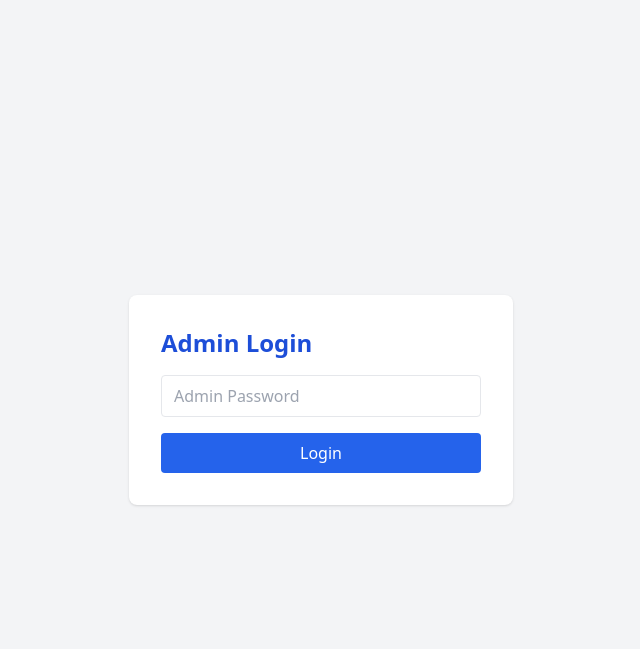
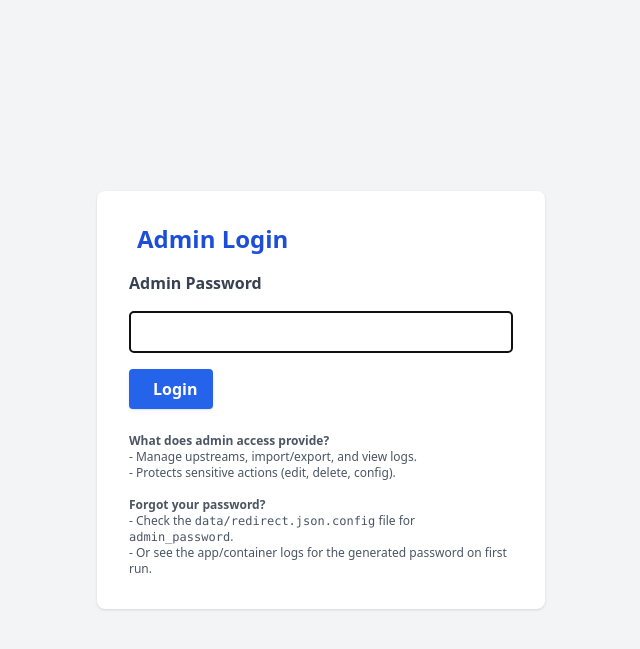
Before and after one commit to authoritydmc/r, a Flask app: page /admin-login in a window 1280 px wide. Shown: the top 649 px of the page, without its empty margins (319-959 px from the left). Run offline with Flask 3, Linux system fonts and the light colour scheme; some libraries are stand-ins or nearby versions.

Commit message:
Implement import/export functionality for redirect data; enhance admin login and navigation UI

```diff
--- a/app/routes.py
+++ b/app/routes.py
@@ -8,6 +8,9 @@ import os
 import requests
 from flask import Response
 import time
+from flask import send_file, make_response
+import io
+from flask import session as flask_session
 
 bp = Blueprint('main', __name__)
 
@@ -345,3 +348,43 @@ def admin_upstream_logs():
             return redirect(url_for('main.admin_login', next=request.path))
     logs = get_upstream_logs()
     return render_template('admin_upstream_logs.html', logs=logs)
+
+@bp.route('/admin/export-redirects')
+@login_required
+def admin_export_redirects():
+    db = get_db()
+    cursor = db.execute('PRAGMA table_info(redirects)')
+    columns = [row[1] for row in cursor.fetchall()]
+    cursor = db.execute(f'SELECT {", ".join(columns)} FROM redirects')
+    redirects = [dict(zip(columns, row)) for row in cursor.fetchall()]
+    buf = io.BytesIO(json.dumps(redirects, indent=2).encode('utf-8'))
+    buf.seek(0)
+    return send_file(buf, mimetype='application/json', as_attachment=True, download_name='redirects.json')
+
+@bp.route('/admin/import-redirects', methods=['GET', 'POST'])
+@login_required
+def admin_import_redirects():
+    error = None
+    success = None
+    if request.method == 'POST':
+        file = request.files.get('file')
+        if file and file.filename.endswith('.json'):
+            try:
+                data = json.load(file)
+                if not isinstance(data, list):
+                    raise ValueError('JSON must be a list of redirect objects.')
+                db = get_db()
+                cursor = db.execute('PRAGMA table_info(redirects)')
+                columns = [row[1] for row in cursor.fetchall()]
+                db.execute('DELETE FROM redirects')
+                for entry in data:
+                    values = [entry.get(col) for col in columns]
+                    placeholders = ','.join(['?'] * len(columns))
+                    db.execute(f'INSERT INTO redirects ({", ".join(columns)}) VALUES ({placeholders})', values)
+                db.commit()
+                success = 'Redirect data imported successfully.'
+            except Exception as e:
+                error = f'Import failed: {e}'
+        else:
+            error = 'Please upload a valid .json file.'
+    return render_template('admin_import_export.html', error=error, success=success, session=flask_session)
--- a/app/templates/admin_login.html
+++ b/app/templates/admin_login.html
@@ -1,2 +1,49 @@
 <!DOCTYPE html>
-<html lang="en"><head><meta charset="UTF-8"><meta name="viewport" content="width=device-width, initial-scale=1.0"><title>Admin Login</title><script src="https://cdn.tailwindcss.com"></script></head><body class="bg-gray-100 min-h-screen flex items-center justify-center"><div class="bg-white rounded-lg shadow p-8 w-full max-w-sm"><h2 class="text-2xl font-bold mb-4 text-blue-700">Admin Login</h2><form method="post" class="space-y-4"><input type="password" name="password" class="border rounded px-3 py-2 w-full" placeholder="Admin Password" required><button class="bg-blue-600 text-white px-4 py-2 rounded hover:bg-blue-700 w-full" type="submit">Login</button></form>{% if error %}<div class="text-red-600 mt-2">{{ error }}</div>{% endif %}</div></body></html>
+<html lang="en">
+<head>
+    <meta charset="UTF-8">
+    <meta name="viewport" content="width=device-width, initial-scale=1.0">
+    <title>{% block title %}Admin Login - URL Shortener/Redirector{% endblock %}</title>
+    <script src="https://cdn.tailwindcss.com"></script>
+</head>
+<body class="bg-gray-100 min-h-screen flex items-center justify-center">
+    {% block content %}
+    <div class="max-w-md mx-auto my-16 bg-white dark:bg-gray-900 rounded-lg shadow p-8">
+        <h2 class="text-2xl font-bold mb-4 text-blue-700 dark:text-blue-300 flex items-center gap-2">
+            <i class="fa-solid fa-user-shield"></i> Admin Login
+        </h2>
+        {% if session.admin_logged_in %}
+        <div class="bg-green-100 border border-green-300 text-green-800 dark:bg-green-900 dark:border-green-700 dark:text-green-200 px-4 py-2 rounded mb-4 flex items-center gap-2">
+            <i class="fa-solid fa-circle-check"></i> You are already logged in as admin.
+            <a href="/logout" class="ml-auto bg-red-600 text-white px-3 py-1 rounded hover:bg-red-700 font-semibold flex items-center gap-2">
+                <i class="fa-solid fa-right-from-bracket"></i> Logout
+            </a>
+        </div>
+        <div class="text-gray-700 dark:text-gray-200 mb-4">You can now access all admin features from the navigation bar above.</div>
+        {% else %}
+        {% if error %}
+        <div class="bg-red-100 border border-red-300 text-red-800 dark:bg-red-900 dark:border-red-700 dark:text-red-200 px-4 py-2 rounded mb-4 flex items-center gap-2">
+            <i class="fa-solid fa-triangle-exclamation"></i> {{ error }}
+        </div>
+        {% endif %}
+        <form method="post" class="space-y-4">
+            <label class="block font-semibold mb-1 text-gray-700 dark:text-gray-200">Admin Password</label>
+            <input type="password" name="password" class="block w-full border rounded px-3 py-2 bg-white dark:bg-gray-800 text-gray-900 dark:text-gray-100" required autofocus>
+            <button type="submit" class="bg-blue-600 text-white px-4 py-2 rounded hover:bg-blue-700 font-semibold shadow flex items-center gap-2">
+                <i class="fa-solid fa-user-shield"></i> Login
+            </button>
+        </form>
+        <div class="mt-6 text-xs text-gray-600 dark:text-gray-300">
+            <b>What does admin access provide?</b><br>
+            - Manage upstreams, import/export, and view logs.<br>
+            - Protects sensitive actions (edit, delete, config).<br>
+            <br>
+            <b>Forgot your password?</b><br>
+            - Check the <span class="font-mono">data/redirect.json.config</span> file for <span class="font-mono">admin_password</span>.<br>
+            - Or see the app/container logs for the generated password on first run.
+        </div>
+        {% endif %}
+    </div>
+    {% endblock %}
+</body>
+</html>
```
Also changed, not shown: app/templates/admin_import_export.html (added, +34 -0 lines), app/templates/base.html (+17 -8 lines).
